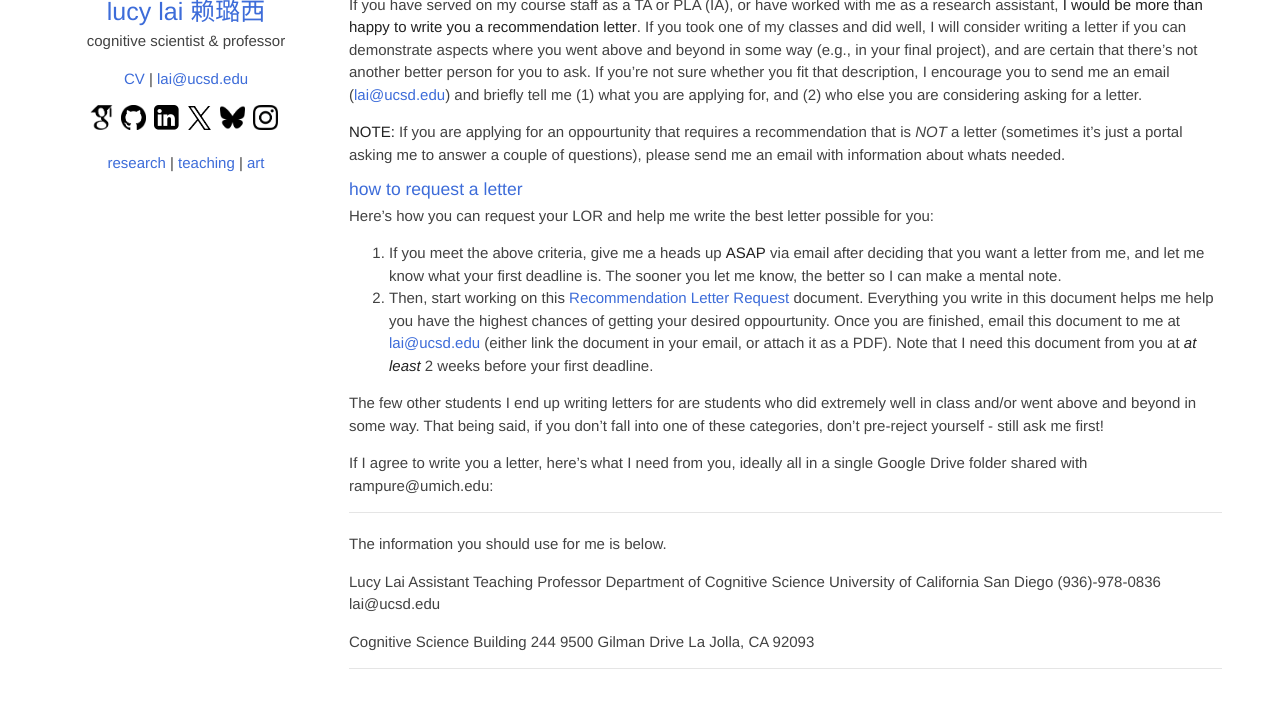
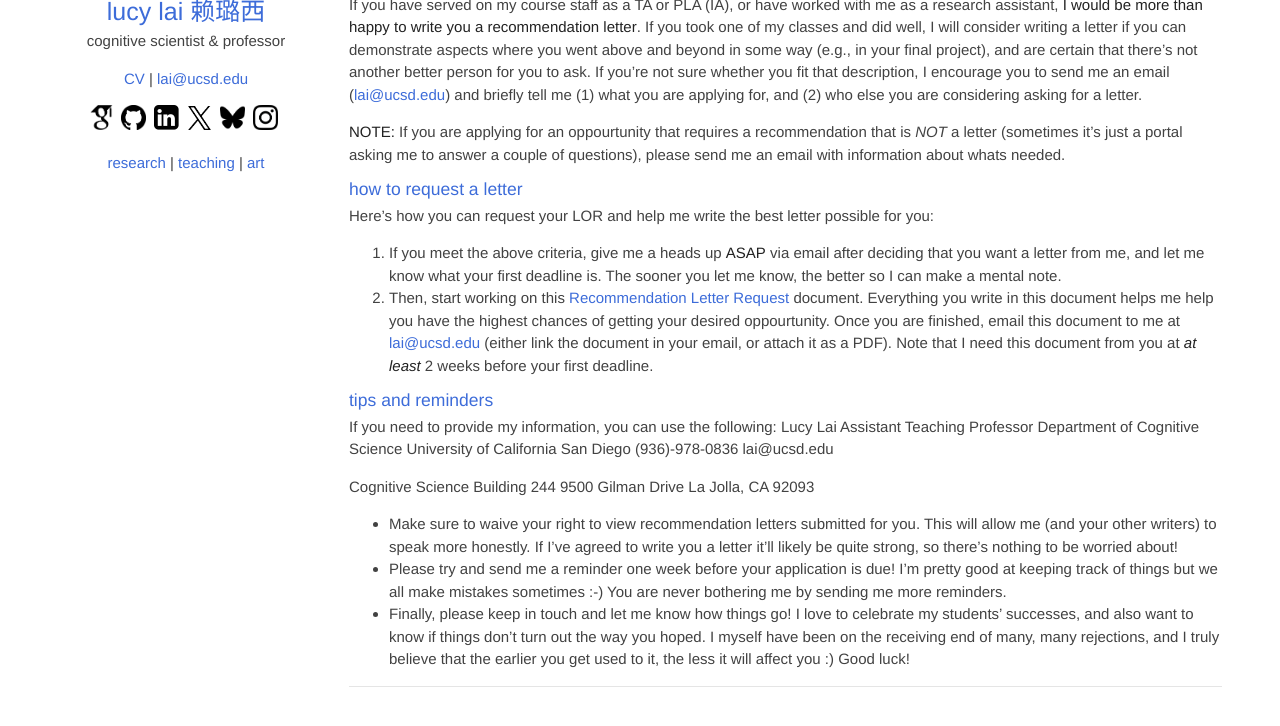
Before and after one commit to lucylai96/lucylai96.github.io, a Jekyll site: the page built from lors.md, in a window 1280 px wide and 1012 px high, cut to the strip 255-981 px from the top of the window. Built offline with Jekyll 4.4.1, drawn with Linux system fonts in a browser that asks for light colours; our own code applies the rules of GitHub Pages for plain Markdown files.

Commit message:
Update lors.md

```diff
--- a/lors.md
+++ b/lors.md
@@ -16,15 +16,9 @@ Here's how you can request your LOR and help me write the best letter possible f
 1. If you meet the above criteria, give me a heads up **ASAP** via email after deciding that you want a letter from me, and let me know what your first deadline is. The sooner you let me know, the better so I can make a mental note.
 2. Then, start working on this [Recommendation Letter Request](https://docs.google.com/document/d/1RBUO8wjLI1xRICTzjUuHDo1dj7VglI4wkSYNaKaDtN8/edit?usp=sharing) document. Everything you write in this document helps me help you have the highest chances of getting your desired oppourtunity. Once you are finished, email this document to me at [lai@ucsd.edu](mailto:lai@ucsd.edu) (either link the document in your email, or attach it as a PDF). Note that I need this document from you at _**at least**_ 2 weeks before your first deadline.
 
+### tips and reminders
 
-The few other students I end up writing letters for are students who did extremely well in class and/or went above and beyond in some way. That being said, if you don’t fall into one of these categories, don’t pre-reject yourself - still ask me first!
-
-If I agree to write you a letter, here’s what I need from you, ideally all in a single Google Drive folder shared with rampure@umich.edu:
-
-
----
-The information you should use for me is below.
-
+If you need to provide my information, you can use the following:
 Lucy Lai
 Assistant Teaching Professor
 Department of Cognitive Science
@@ -36,4 +30,8 @@ Cognitive Science Building 244
 9500 Gilman Drive
 La Jolla, CA 92093
 
+- Make sure to waive your right to view recommendation letters submitted for you. This will allow me (and your other writers) to speak more honestly. If I’ve agreed to write you a letter it’ll likely be quite strong, so there’s nothing to be worried about!
+- Please try and send me a reminder one week before your application is due! I’m pretty good at keeping track of things but we all make mistakes sometimes :-) You are never bothering me by sending me more reminders.
+- Finally, please keep in touch and let me know how things go! I love to celebrate my students’ successes, and also want to know if things don’t turn out the way you hoped. I myself have been on the receiving end of many, many rejections, and I truly believe that the earlier you get used to it, the less it will affect you :) Good luck!
+
 ***
```
